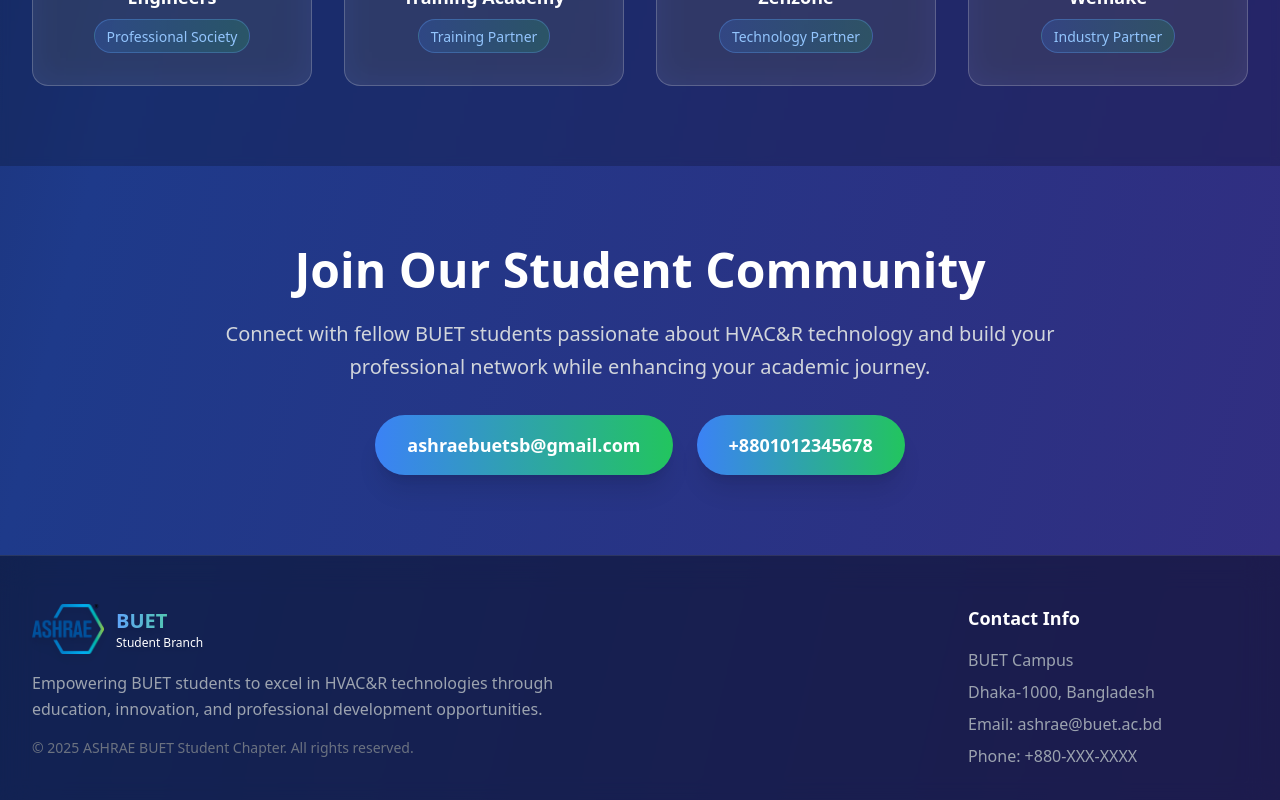
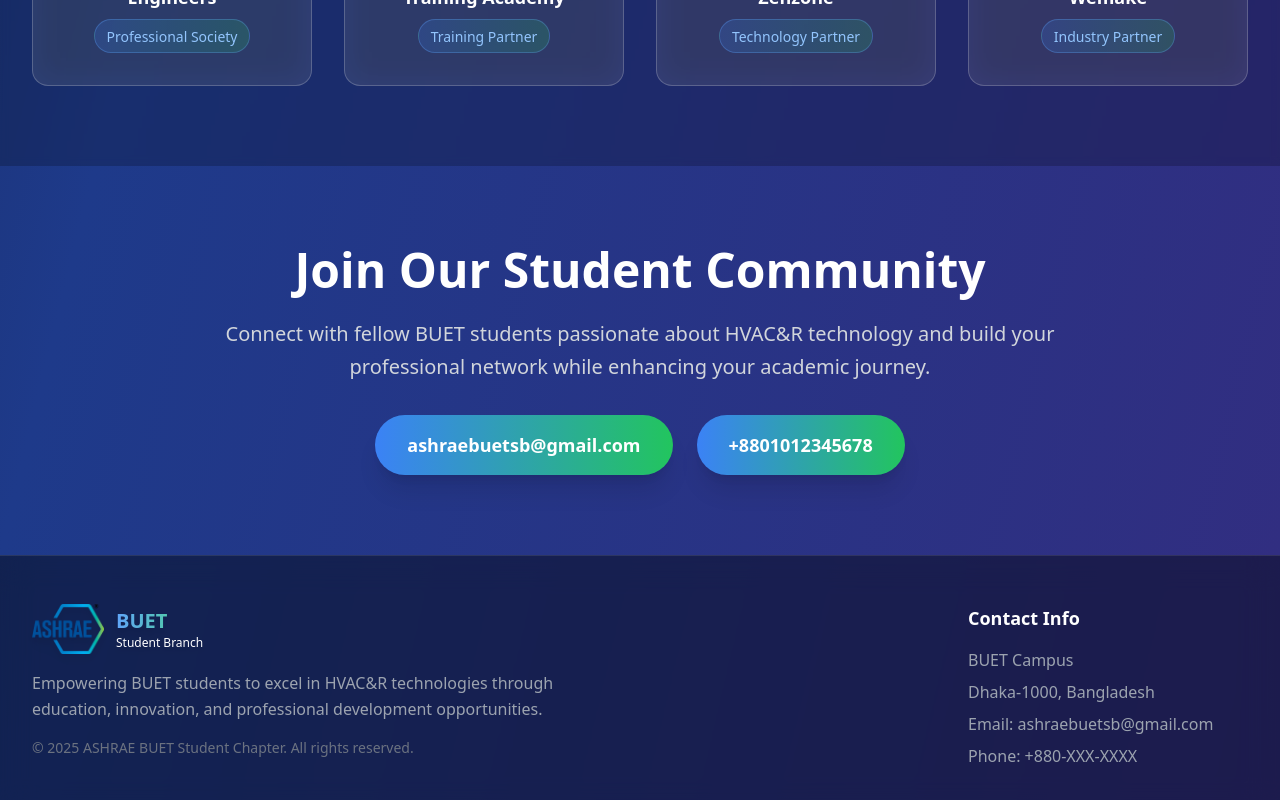
Before and after one commit to AshraeBuetSB/ashrae-web, a React (Vite) app: page /home in a window 1280 px wide. Shown: the part 4668-5468 px from the top of the page. Built offline with nearby package versions, Linux system fonts and the light colour scheme.

Commit message:
Added mail to footer 🙂‍↕️

```diff
--- a/src/components/Footer.tsx
+++ b/src/components/Footer.tsx
@@ -43,7 +43,7 @@
                     <ul className="space-y-2 text-gray-400">
                         <li>BUET Campus</li>
                         <li>Dhaka-1000, Bangladesh</li>
-                        <li>Email: ashrae@buet.ac.bd</li>
+                        <li>Email: ashraebuetsb@gmail.com</li>
                         <li>Phone: +880-XXX-XXXX</li>
                     </ul>
                     </div>
```
